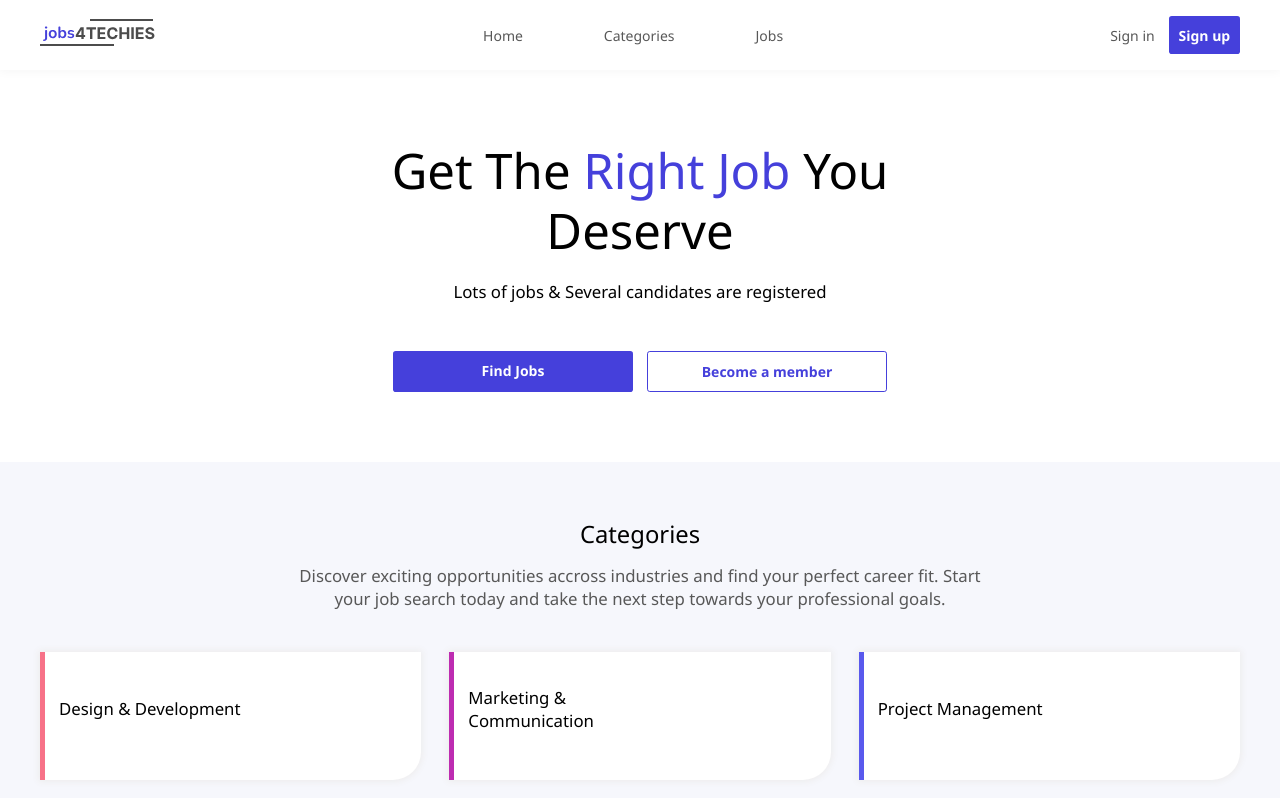
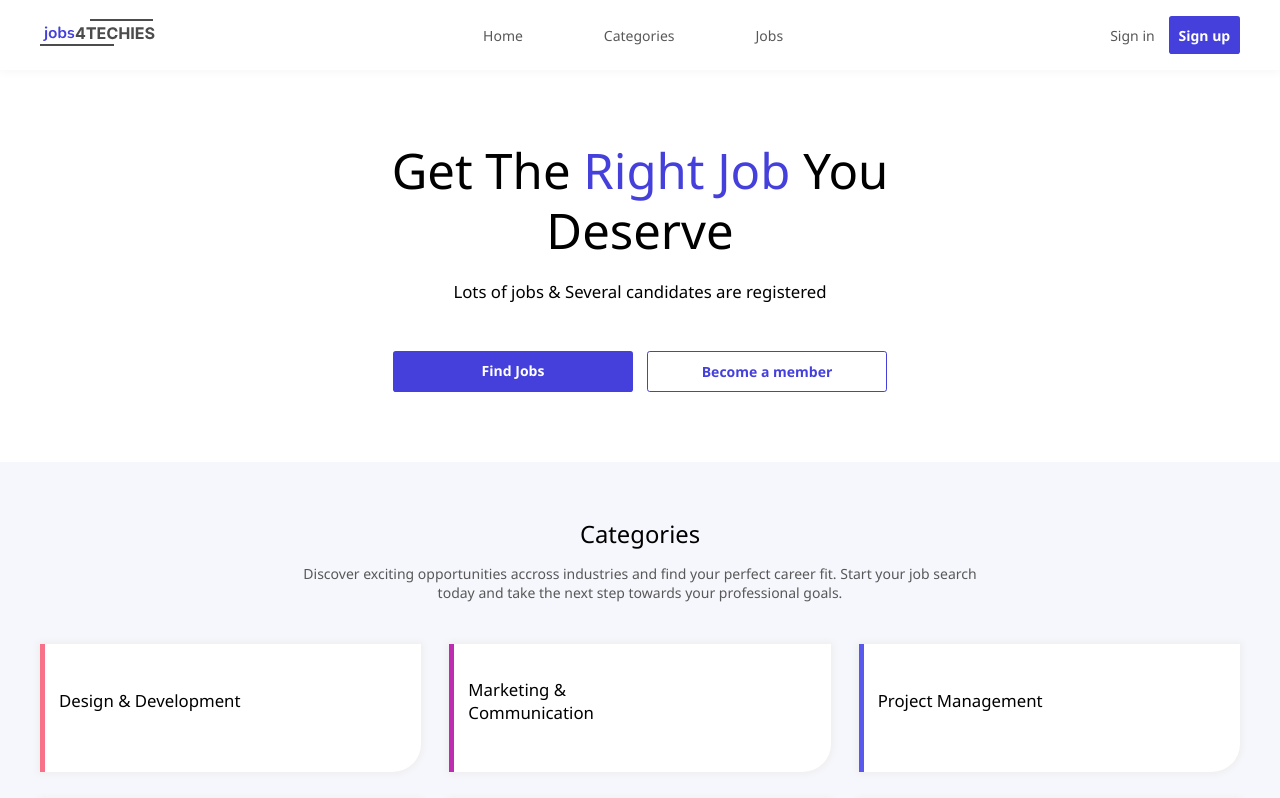
Before and after one commit to Udee101/jft, a Vue app in the folder client/: page / in a window 1280 px wide. Shown: the top 798 px of the page. Built offline with nearby package versions, Linux system fonts and the light colour scheme; no server answers.

Commit message:
change categories intro text size

```diff
--- a/client/src/components/LandingPage/CategoriesSection.vue
+++ b/client/src/components/LandingPage/CategoriesSection.vue
@@ -3,7 +3,7 @@
 		<div class="categories-container">
 			<p class="text-center text-xl pb-1 section-header">Categories</p>
 			<div class="sub-text">
-				<p class="text-center text-color-3 text-md">
+				<p class="text-center text-color-3">
 					Discover exciting opportunities accross industries and find your
 					perfect career fit. Start your job search today and take the next step
 					towards your professional goals.
```
